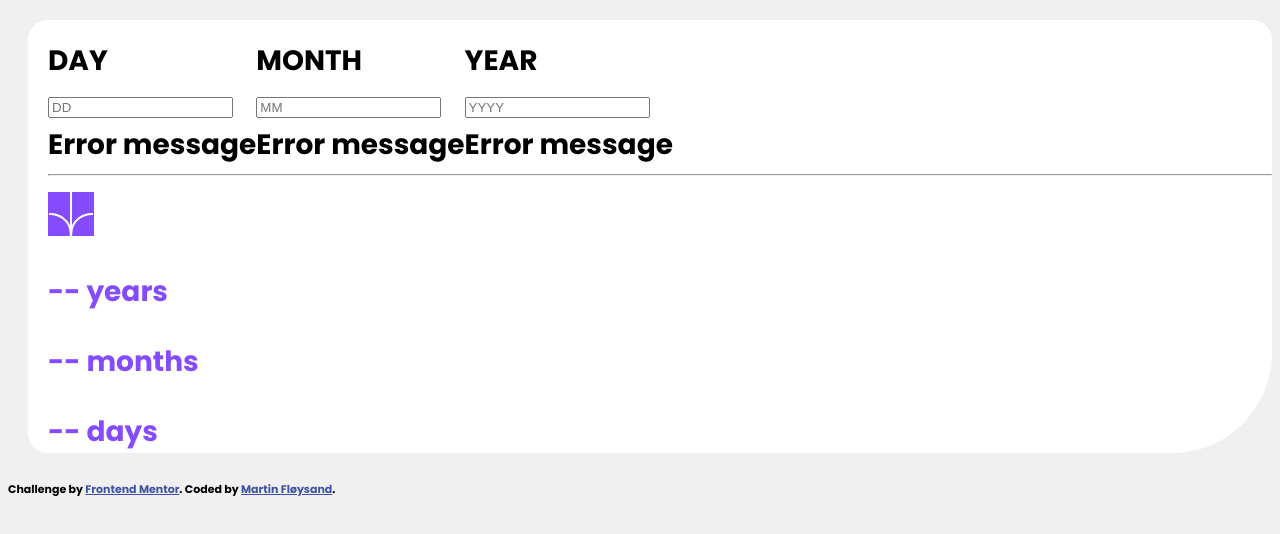
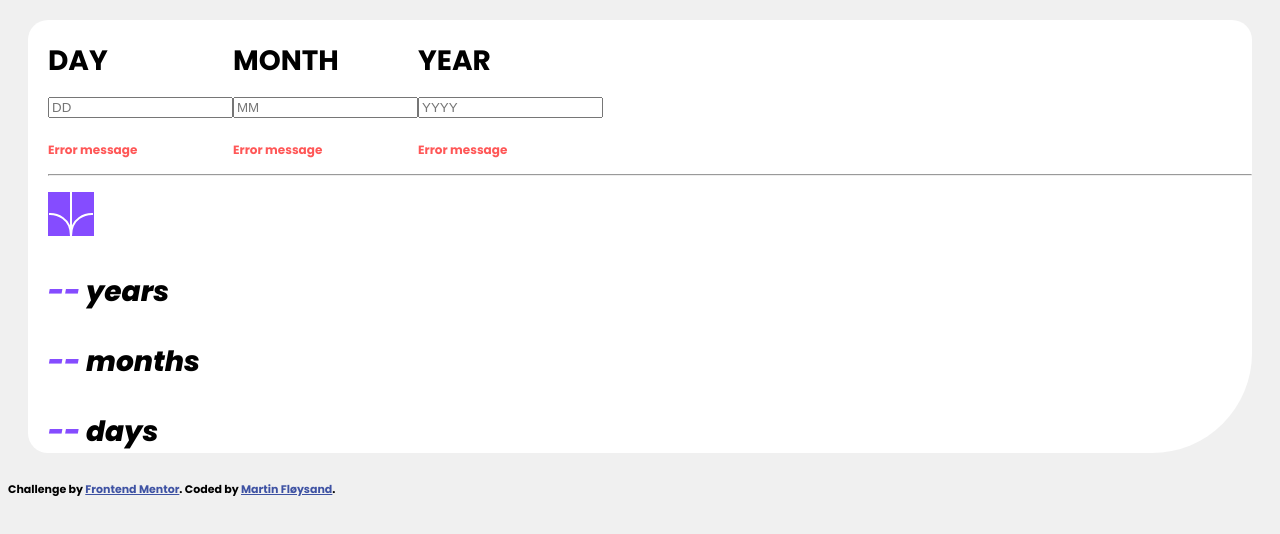
Before and after one commit to h574641/Frontend-mentor-projects, a plain HTML site: page Age-Calculator/index.html in a window 1280 px wide. Drawn offline with Linux system fonts and the light colour scheme.

Commit message:
Endret styling

```diff
--- a/Age-Calculator/index.html
+++ b/Age-Calculator/index.html
@@ -24,19 +24,19 @@
       <div class="day">
         <label>DAY</label><br>
         <input type="text" placeholder="DD"><br>
-        <span>Error message</span>
+        <span class="error">Error message</span>
       </div>
 
       <div class="month">
         <label>MONTH</label><br>
         <input type="text" placeholder="MM"><br>
-        <span>Error message</span>
+        <span class="error">Error message</span>
       </div>
 
       <div class="year">
         <label>YEAR</label><br>
         <input type="text" placeholder="YYYY"><br>
-        <span>Error message</span>
+        <span class="error">Error message</span>
       </div>
 
     </div>
@@ -49,9 +49,9 @@
 
     <div class="bottom">
 
-    <p><span data-years>--</span> years</p>
-    <p><span data-months>--</span> months</p>
-    <p><span data-days>--</span> days</p>
+    <p><span data-years class="number">--</span> years</p>
+    <p><span data-months class="number">--</span> months</p>
+    <p><span data-days class="number">--</span> days</p>
 
     </div>
 
--- a/Age-Calculator/style.css
+++ b/Age-Calculator/style.css
@@ -7,8 +7,7 @@ body {
     border-radius: 20px 20px 100px 20px;
     padding-left: 20px;
     padding-top: 20px;
-    margin-top: 20px;
-    margin-left: 20px;
+    margin: 20px;
 }
 .top {
     display: flex;
@@ -23,7 +22,14 @@ body {
 .bottom {
     font-size: 28px;
     font-weight: bold ;
-    color: hsl(259, 100%, 65%);
+    font-style: italic;
+}
+.error {
+    font-size: 12px;
+    color:hsl(0, 100%, 67%);
+}
+.number {
+    color:hsl(259, 100%, 65%);
 }
 .attribution {
     font-size: 11px;
```
